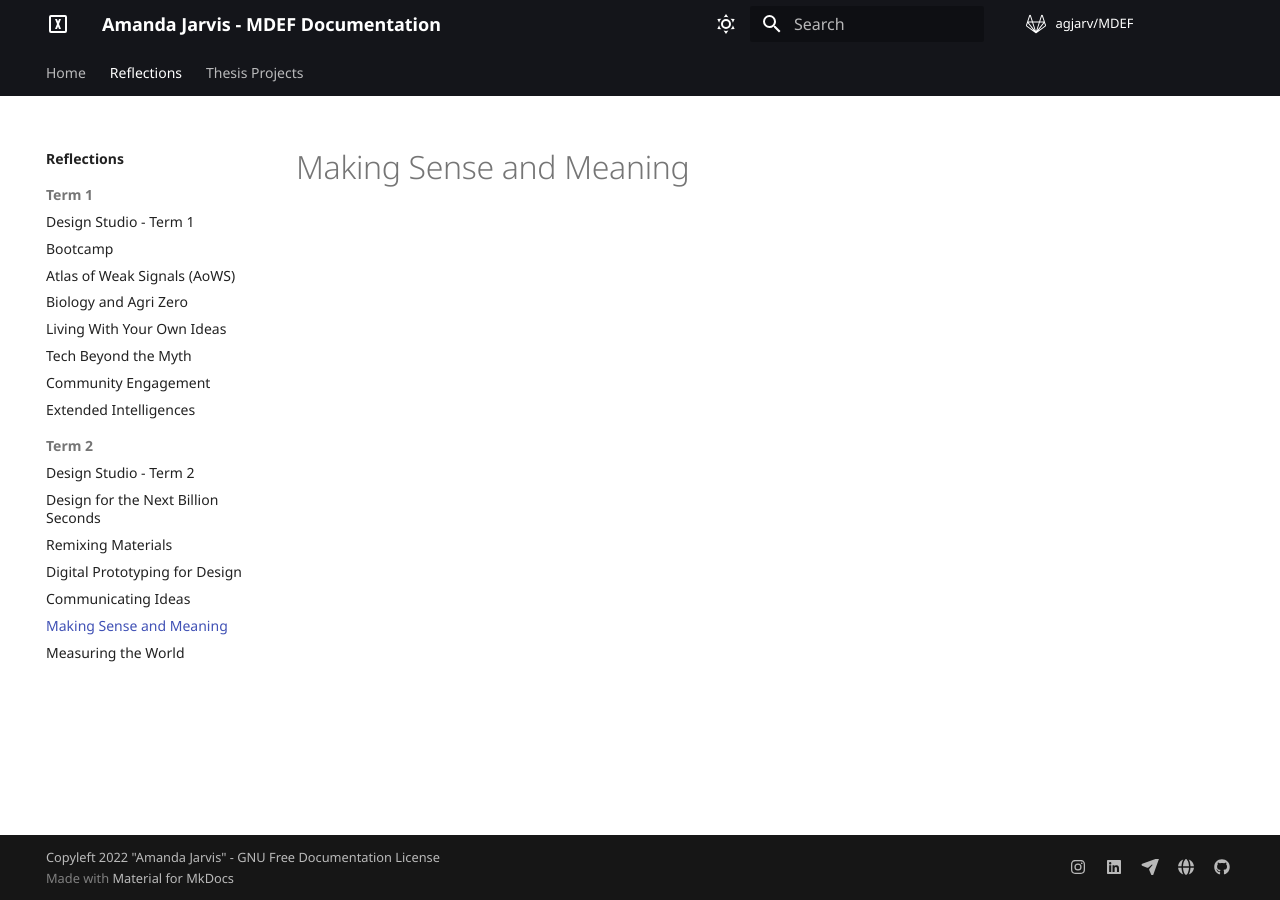
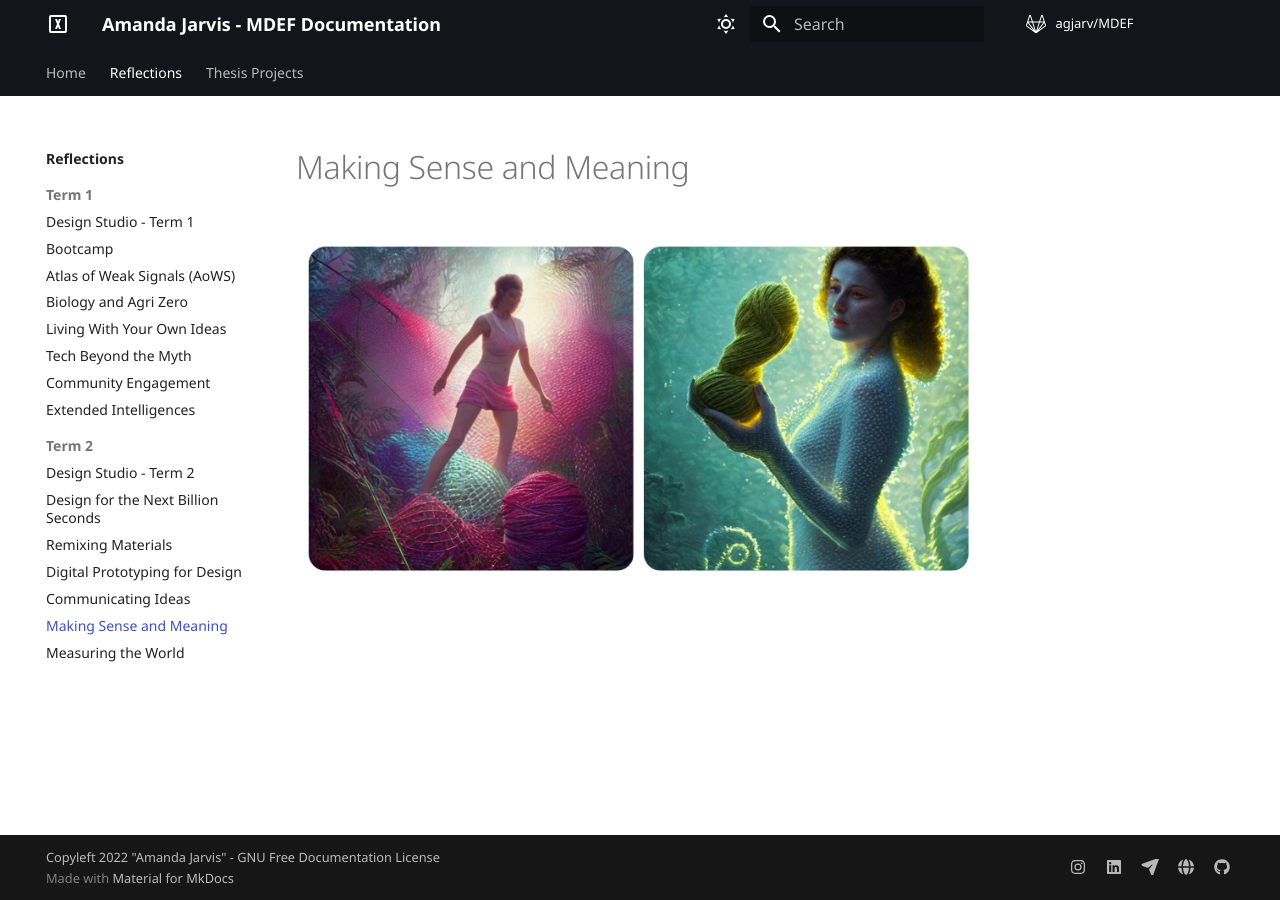
Before and after one commit to agjarv/MDEF, an MkDocs documentation site: the page built from docs/term02/makingsensemeaning.md, in a window 1280 px wide. Built offline with MkDocs 1.6.1 and Material for MkDocs 9.7.7, drawn with Linux system fonts in a browser that asks for light colours; comment, search, counter and statistics services are not loaded.

Commit message:
fix image for real

```diff
--- a/docs/term02/makingsensemeaning.md
+++ b/docs/term02/makingsensemeaning.md
@@ -1,3 +1,3 @@
 # Making Sense and Meaning
 
-![](../docs/images/term-02/making-sense/AI-crafters-1.png)
+![](../images/term-02/making-sense/AI-crafters-1.png)
```
